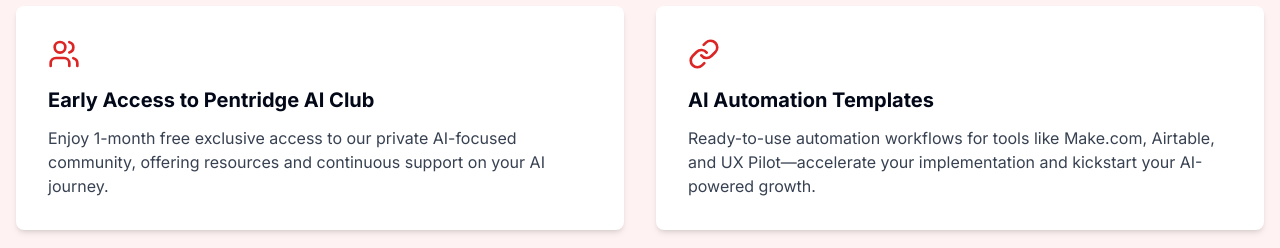
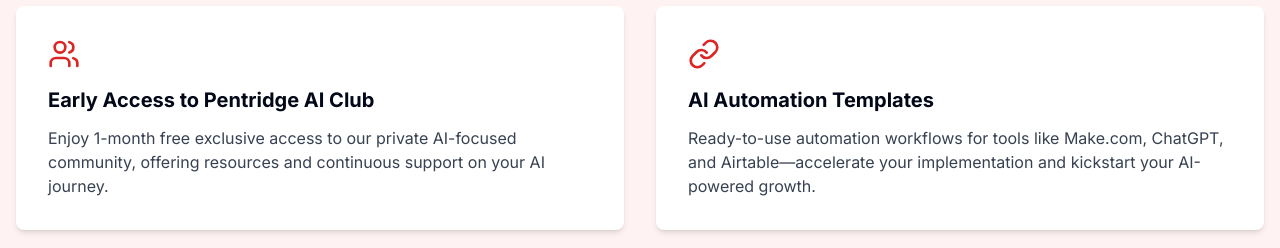
Before and after one commit to sirakinb/funnel-page-clone-it, a React (Vite) app: page / in a window 1280 px wide. Shown: the part 2140-2388 px from the top of the page. Built offline with nearby package versions, Linux system fonts and the light colour scheme.

Commit message:
Fix: Update AI automation templates
Update the AI automation templates to include Make.com, ChatGPT, and Airtable instead of UX Pilot.

```diff
--- a/src/components/LaunchBonuses.tsx
+++ b/src/components/LaunchBonuses.tsx
@@ -14,7 +14,7 @@ const bonuses = [
   {
     id: 2,
     title: 'AI Automation Templates',
-    description: 'Ready-to-use automation workflows for tools like Make.com, Airtable, and UX Pilot—accelerate your implementation and kickstart your AI-powered growth.',
+    description: 'Ready-to-use automation workflows for tools like Make.com, ChatGPT, and Airtable—accelerate your implementation and kickstart your AI-powered growth.',
     icon: <Link className="w-8 h-8 text-[#DC2626]" />
   }
 ];
```
